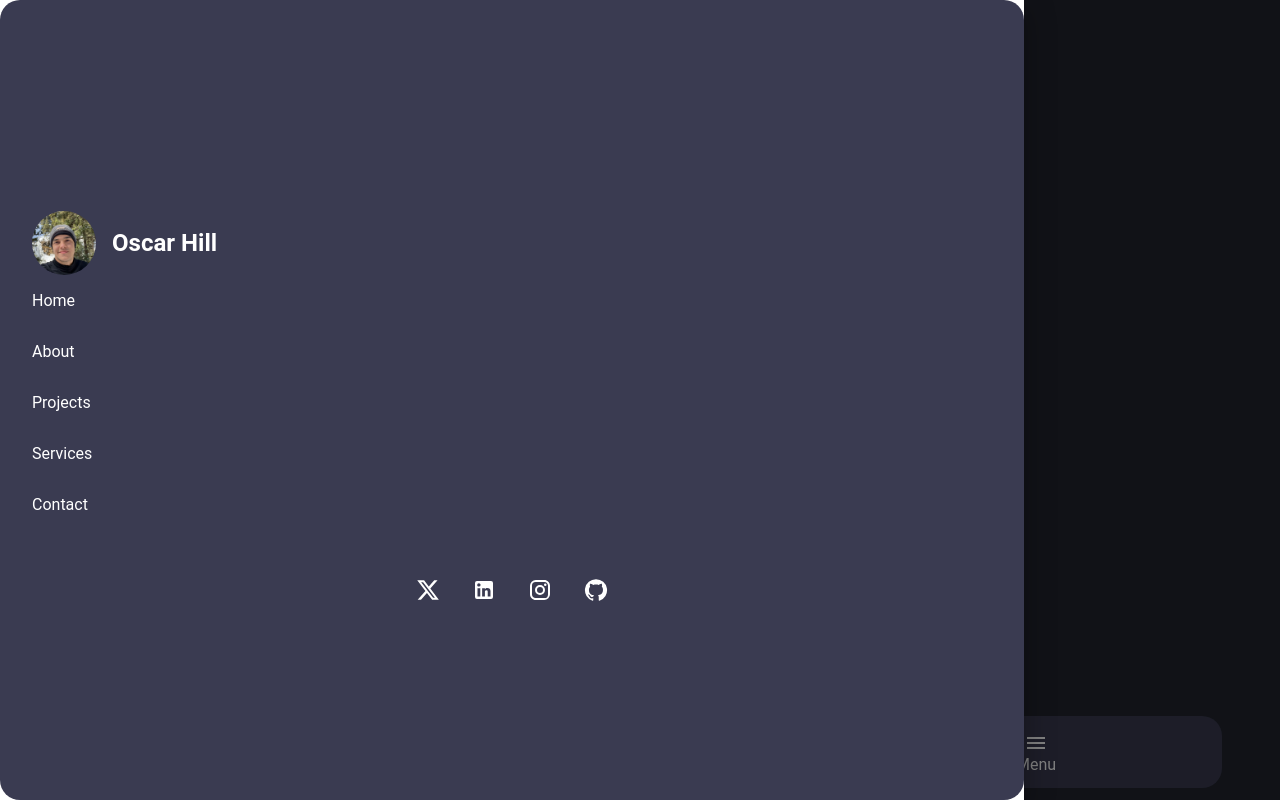
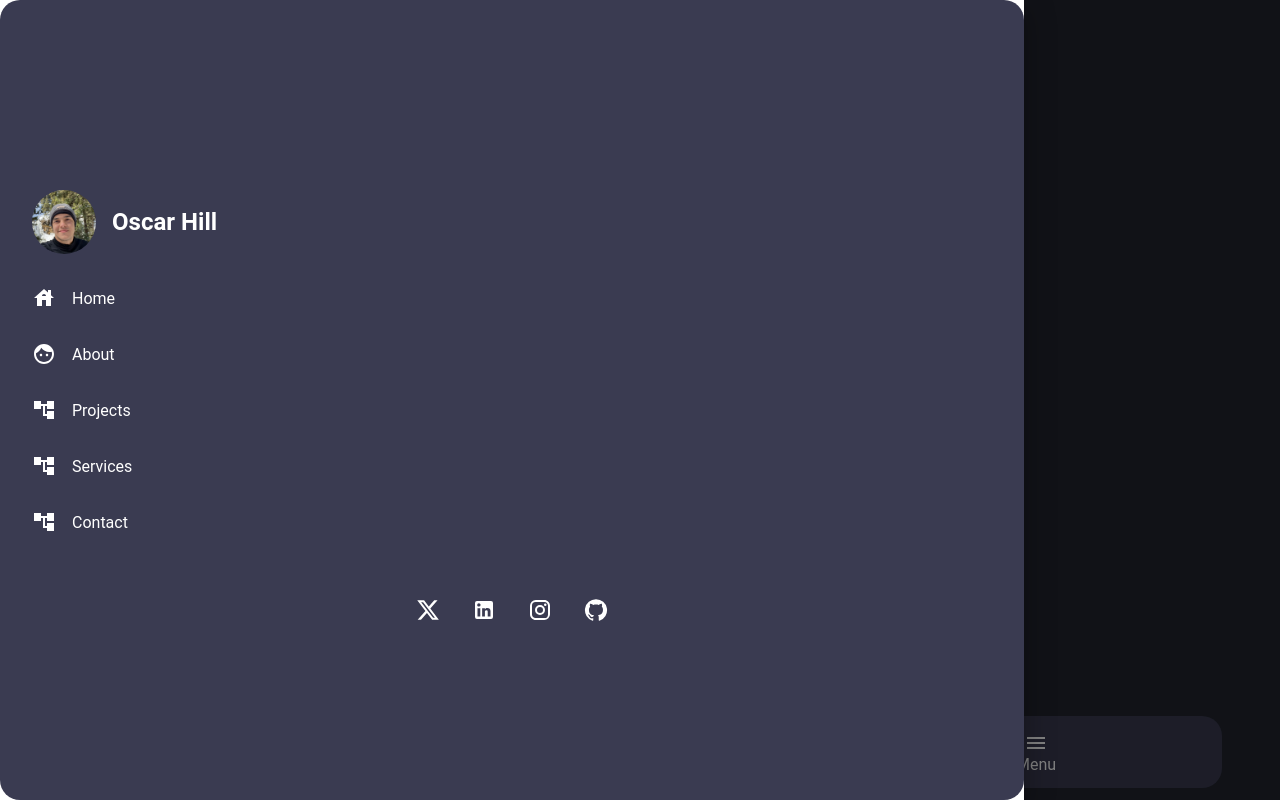
Before and after one commit to oscarhillz/CV, a React (Vite) app: page / in a window 1280 px wide. Both pictures are taken after a click on the element "Menu". Shown: the top 800 px of the page. Built offline with nearby package versions, Linux system fonts and the light colour scheme.

Commit message:
navbar con iconos

```diff
--- a/src/components/Navbar/Navbar.css
+++ b/src/components/Navbar/Navbar.css
@@ -52,6 +52,7 @@
         flex-direction: row;
         align-items: center;
         padding: 1rem 2rem;
+        padding-bottom: 2rem;
         color: var( --main-txt-color);
 
         & .DrawerHeaderIMG{
@@ -74,6 +75,14 @@
 
         & a{
             padding-left: 2rem;
+
+        }
+
+        & .DrawerLink{
+            display: flex;
+            flex-direction: row;
+            align-items: center;
+            gap: 1rem;
         }
     }
 
--- a/src/components/Navbar/Navbar.jsx
+++ b/src/components/Navbar/Navbar.jsx
@@ -22,6 +22,7 @@ export default function Navbar() {
   const DrawerIcons = [<XIcon />, <LinkedInIcon />, <InstagramIcon />, <GithubIcon />];
   const DrawerIconsLinks = ['https://twitter.com/oscarhillz' ,'https://www.linkedin.com/in/oscarhillz', 'https://www.instagram.com/oscarhillz/', 'https://www.github.com/oscarhillz/']
   const quickLinks = ['Home', 'About', 'Projects', 'Services', 'Contact'];
+  const quickLinksIcons = [<HouseIcon />, <FaceIcon />, <AccountTreeIcon />, <AccountTreeIcon />, <AccountTreeIcon />]
 
   const [isDrawerOpen, setIsDrawerOpen] = useState(false)
 
@@ -43,12 +44,11 @@ export default function Navbar() {
               <MenuIcon />
               Menu
             </div>
-
           </div>
         </div>
       </div>
 
-    <Drawer anchor='left' open={isDrawerOpen} onClose={() => setIsDrawerOpen(false)}>
+      <Drawer anchor="left" open={isDrawerOpen} onClose={() => setIsDrawerOpen(false)}>
         <div className="Drawer">
           <div className="DrawerHeader">
             <div className="DrawerHeaderIMG"></div>
@@ -58,7 +58,10 @@ export default function Navbar() {
           <div className="DrawerLinks">
             {quickLinks.map((link, index) => (
               <Link key={index} to={`/CV/${link}`}>
+                <div className="DrawerLink">
+                  {quickLinksIcons[index]}
                   {link}
+                </div>
               </Link>
             ))}
           </div>
@@ -71,9 +74,7 @@ export default function Navbar() {
             ))}
           </div>
         </div>
-
-
       </Drawer>
     </>
-  )
+  );
 }
```
Lines whose indentation alone changed are shown as unchanged.
